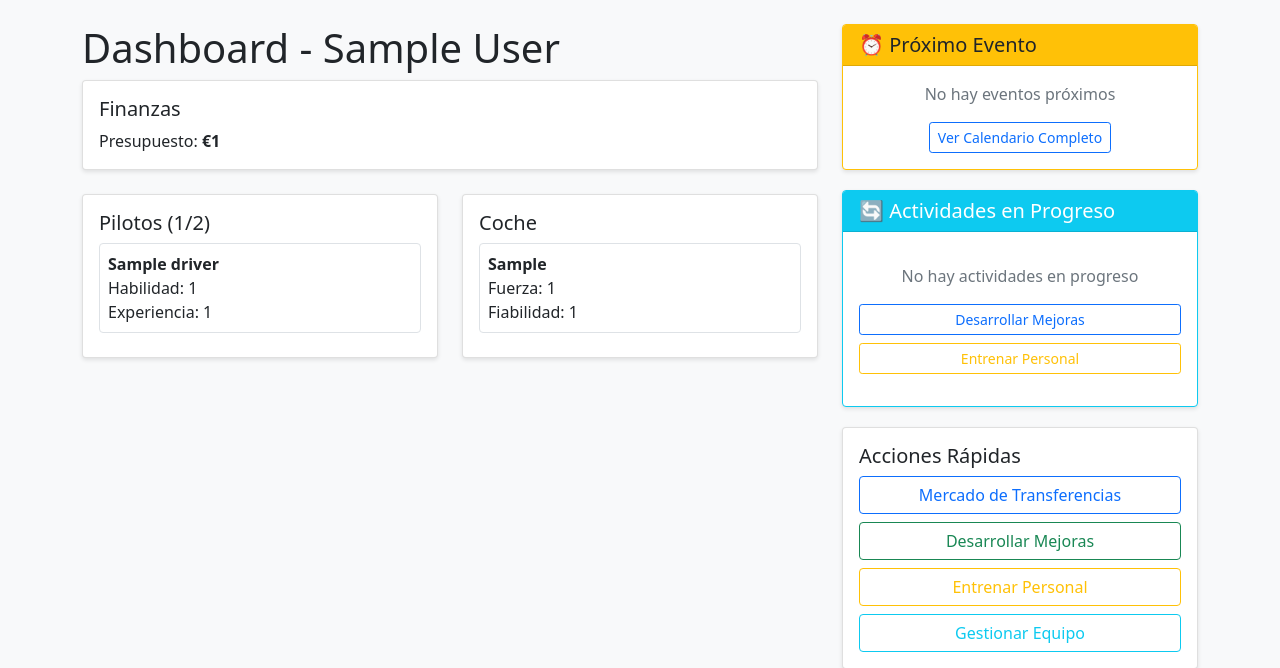
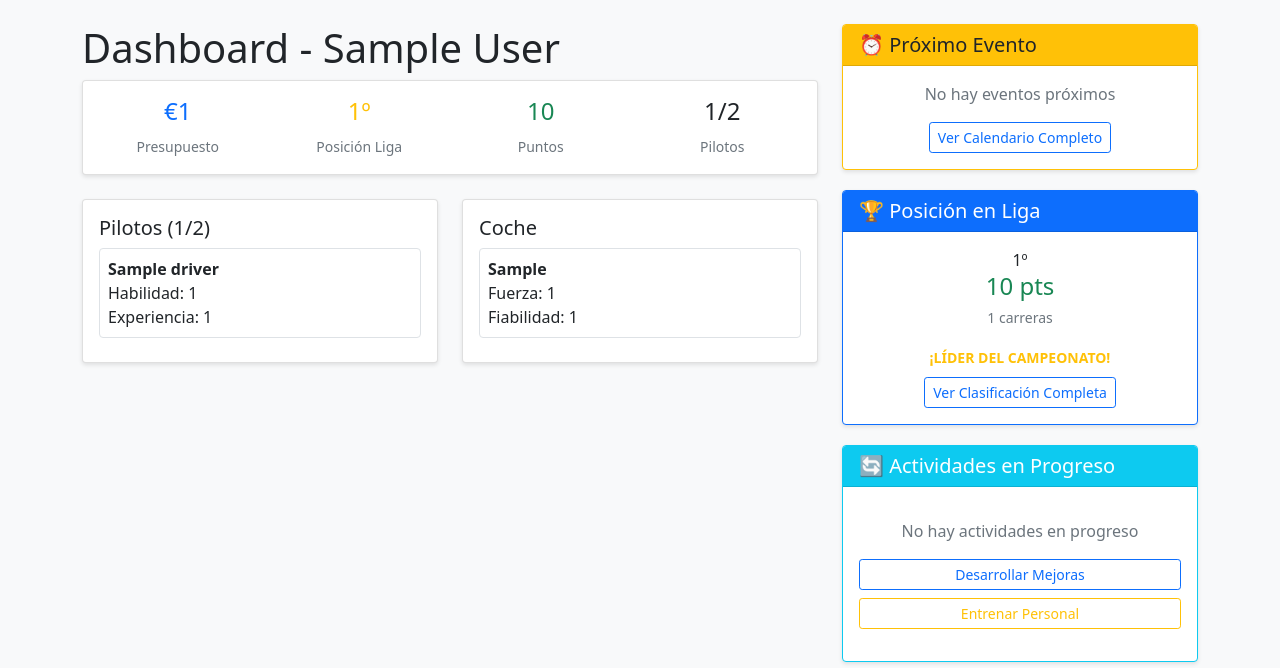
Before and after one commit to FrakerKill/f1_manager, a Flask app: page /dashboard in a window 1280 px wide. Shown: the part 62-730 px from the top of the page. Run offline with Flask 3, Linux system fonts and the light colour scheme; a user stored in the database is signed in; tables that the repository leaves empty hold one stand-in row (values such as "Sample post").

Commit message:
adding dashboard views and fixing windows start script

```diff
--- a/app.py
+++ b/app.py
@@ -660,6 +660,33 @@ def dashboard():
         completed=False
     ).first()
 
+    # Obtener posición en el campeonato del equipo
+    team_standings_result = db.session.query(
+        User.team_name,
+        db.func.sum(ChampionshipStandings.points).label('total_points'),
+        db.func.count(ChampionshipStandings.id).label('races_entered')
+    ).join(ChampionshipStandings, User.id == ChampionshipStandings.team_id
+    ).group_by(User.id, User.team_name
+    ).order_by(db.desc('total_points')).all()
+
+    # Encontrar la posición del equipo actual
+    team_standings = None
+    leader_standings = None
+
+    for i, standing in enumerate(team_standings_result):
+        if standing.team_name == current_user.team_name:
+            team_standings = {
+                'position': i + 1,
+                'total_points': standing.total_points or 0,
+                'races_entered': standing.races_entered or 0
+            }
+
+        # Guardar también el líder para calcular diferencia
+        if i == 0:
+            leader_standings = {
+                'total_points': standing.total_points or 0
+            }
+
     # Encontrar el próximo evento
     now = datetime.utcnow()
     next_event = None
@@ -687,7 +714,9 @@ def dashboard():
                          team=team_info,
                          next_event=next_event,
                          active_upgrade=active_upgrade,
-                         active_training=active_training)
+                         active_training=active_training,
+                         team_standings=team_standings,
+                         leader_standings=leader_standings)
 
 @app.route('/team')
 @login_required
--- a/templates/dashboard.html
+++ b/templates/dashboard.html
@@ -6,10 +6,31 @@
 <div class="row">
     <div class="col-md-8">
         <h1>Dashboard - {{ current_user.team_name }}</h1>
+
+        <!-- Tarjeta de información del equipo con posición en liga -->
         <div class="card mb-4">
             <div class="card-body">
-                <h5 class="card-title">Finanzas</h5>
-                <p class="card-text">Presupuesto: <strong>€{{ "{:,.0f}".format(current_user.money) }}</strong></p>
+                <div class="row text-center">
+                    <div class="col-md-3">
+                        <h4 class="text-primary">€{{ "{:,.0f}".format(current_user.money) }}</h4>
+                        <small class="text-muted">Presupuesto</small>
+                    </div>
+                    <div class="col-md-3">
+                        {% set team_position = team_standings.position if team_standings else 0 %}
+                        <h4 class="{% if team_position == 1 %}text-warning{% elif team_position <= 3 and team_position > 0 %}text-info{% else %}text-secondary{% endif %}">
+                            {% if team_position > 0 %}{{ team_position }}º{% else %}-{% endif %}
+                        </h4>
+                        <small class="text-muted">Posición Liga</small>
+                    </div>
+                    <div class="col-md-3">
+                        <h4 class="text-success">{{ team_standings.total_points if team_standings else 0 }}</h4>
+                        <small class="text-muted">Puntos</small>
+                    </div>
+                    <div class="col-md-3">
+                        <h4>{{ team.drivers|length }}/{{ config.MAX_DRIVERS }}</h4>
+                        <small class="text-muted">Pilotos</small>
+                    </div>
+                </div>
             </div>
         </div>
 
@@ -124,12 +145,86 @@
             </div>
         </div>
 
+        <!-- Posición en el Campeonato -->
+        <div class="card mt-3 border-primary">
+            <div class="card-header bg-primary text-white">
+                <h5 class="mb-0">🏆 Posición en Liga</h5>
+            </div>
+            <div class="card-body text-center">
+                {% if team_standings and team_standings.position > 0 %}
+                <div class="position-display mb-3">
+                    <div class="position-number {% if team_standings.position == 1 %}first-place{% elif team_standings.position <= 3 %}podium-place{% else %}other-place{% endif %}">
+                        {{ team_standings.position }}º
+                    </div>
+                    <h4 class="text-success mb-1">{{ team_standings.total_points }} pts</h4>
+                    <small class="text-muted">{{ team_standings.races_entered }} carreras</small>
+                </div>
+
+                {% if team_standings.position > 1 %}
+                {% set leader_points = leader_standings.total_points if leader_standings else team_standings.total_points %}
+                <div class="points-difference">
+                    <small class="text-muted">
+                        {% set difference = leader_points - team_standings.total_points %}
+                        -{{ difference }} pts del líder
+                    </small>
+                </div>
+                {% elif team_standings.position == 1 %}
+                <div class="points-difference">
+                    <small class="text-warning">
+                        <strong>¡LÍDER DEL CAMPEONATO!</strong>
+                    </small>
+                </div>
+                {% endif %}
+
+                <a href="{{ url_for('championship') }}" class="btn btn-outline-primary btn-sm mt-2">
+                    Ver Clasificación Completa
+                </a>
+                {% else %}
+                <div class="text-center text-muted py-3">
+                    <i class="fas fa-flag-checkered fa-2x mb-2"></i>
+                    <p>Sin puntos en el campeonato</p>
+                    <a href="{{ url_for('championship') }}" class="btn btn-outline-primary btn-sm">
+                        Ver Clasificación
+                    </a>
+                </div>
+                {% endif %}
+            </div>
+        </div>
+
         <!-- Actividades en Progreso -->
         <div class="card mt-3 border-info">
             <div class="card-header bg-info text-white">
                 <h5 class="mb-0">🔄 Actividades en Progreso</h5>
             </div>
             <div class="card-body">
+                <!-- Mejoras en Progreso -->
+                {% if active_upgrade %}
+                <div class="activity-item mb-3 p-2 border rounded">
+                    <div class="d-flex justify-content-between align-items-start">
+                        <h6 class="mb-1">🔧 Mejora de {{ active_upgrade.component_type|title }}</h6>
+                        <span class="badge bg-primary">Nv {{ active_upgrade.level }}</span>
+                    </div>
+                    <small class="text-muted">
+                        {{ active_upgrade.weeks }} semana(s) - €{{ "{:,.0f}".format(active_upgrade.total_cost) }}
+                    </small>
+                    <div class="progress mt-1" style="height: 15px;">
+                        {% set progress = active_upgrade.progress %}
+                        <div class="progress-bar progress-bar-striped progress-bar-animated bg-success"
+                             style="width: {{ progress }}%">
+                            {{ progress|round|int }}%
+                        </div>
+                    </div>
+                    <small class="text-muted d-block mt-1">
+                        Finaliza: {{ active_upgrade.end_date.strftime('%d/%m/%Y') }}
+                    </small>
+                    {% if active_upgrade.progress >= 100 %}
+                    <a href="{{ url_for('upgrades') }}" class="btn btn-success btn-sm w-100 mt-1">
+                        ✅ Completar Mejora
+                    </a>
+                    {% endif %}
+                </div>
+                {% endif %}
+
                 <!-- Entrenamientos en Progreso -->
                 {% if active_training %}
                 <div class="activity-item mb-3 p-2 border rounded">
@@ -172,34 +267,6 @@
                     {% if active_training.progress >= 100 %}
                     <a href="{{ url_for('training') }}" class="btn btn-success btn-sm w-100 mt-1">
                         ✅ Completar Entrenamiento
-                    </a>
-                    {% endif %}
-                </div>
-                {% endif %}
-
-                <!-- Mejoras en Progreso -->
-                {% if active_upgrade %}
-                <div class="activity-item mb-3 p-2 border rounded">
-                    <div class="d-flex justify-content-between align-items-start">
-                        <h6 class="mb-1">🔧 Mejora de {{ active_upgrade.component_type|title }}</h6>
-                        <span class="badge bg-primary">Nv {{ active_upgrade.level }}</span>
-                    </div>
-                    <small class="text-muted">
-                        {{ active_upgrade.weeks }} semana(s) - €{{ "{:,.0f}".format(active_upgrade.total_cost) }}
-                    </small>
-                    <div class="progress mt-1" style="height: 15px;">
-                        {% set progress = active_upgrade.progress %}
-                        <div class="progress-bar progress-bar-striped progress-bar-animated bg-success"
-                             style="width: {{ progress }}%">
-                            {{ progress|round|int }}%
-                        </div>
-                    </div>
-                    <small class="text-muted d-block mt-1">
-                        Finaliza: {{ active_upgrade.end_date.strftime('%d/%m/%Y') }}
-                    </small>
-                    {% if active_upgrade.progress >= 100 %}
-                    <a href="{{ url_for('upgrades') }}" class="btn btn-success btn-sm w-100 mt-1">
-                        ✅ Completar Mejora
                     </a>
                     {% endif %}
                 </div>
@@ -319,6 +386,31 @@ document.addEventListener('DOMContentLoaded', function() {
 .activity-item h6 {
     font-size: 0.9rem;
 }
+
+/* Estilos para la posición en liga */
+.position-display .position-number {
+    font-size: 3rem;
+    font-weight: bold;
+    line-height: 1;
+}
+
+.position-display .first-place {
+    color: #ffc107;
+    text-shadow: 2px 2px 4px rgba(255, 193, 7, 0.3);
+}
+
+.position-display .podium-place {
+    color: #17a2b8;
+    text-shadow: 2px 2px 4px rgba(23, 162, 184, 0.3);
+}
+
+.position-display .other-place {
+    color: #6c757d;
+}
+
+.points-difference {
+    margin-top: 0.5rem;
+}
 </style>
 {% endif %}
 {% endblock %}
```
Also changed, not shown: 1 other file.
